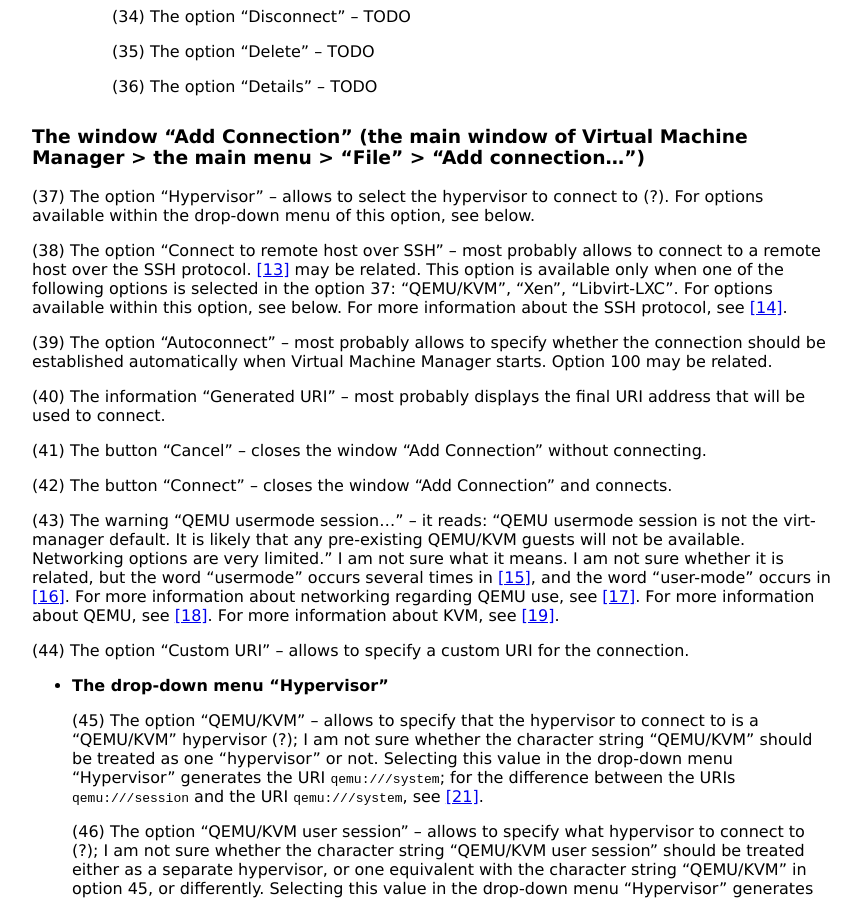
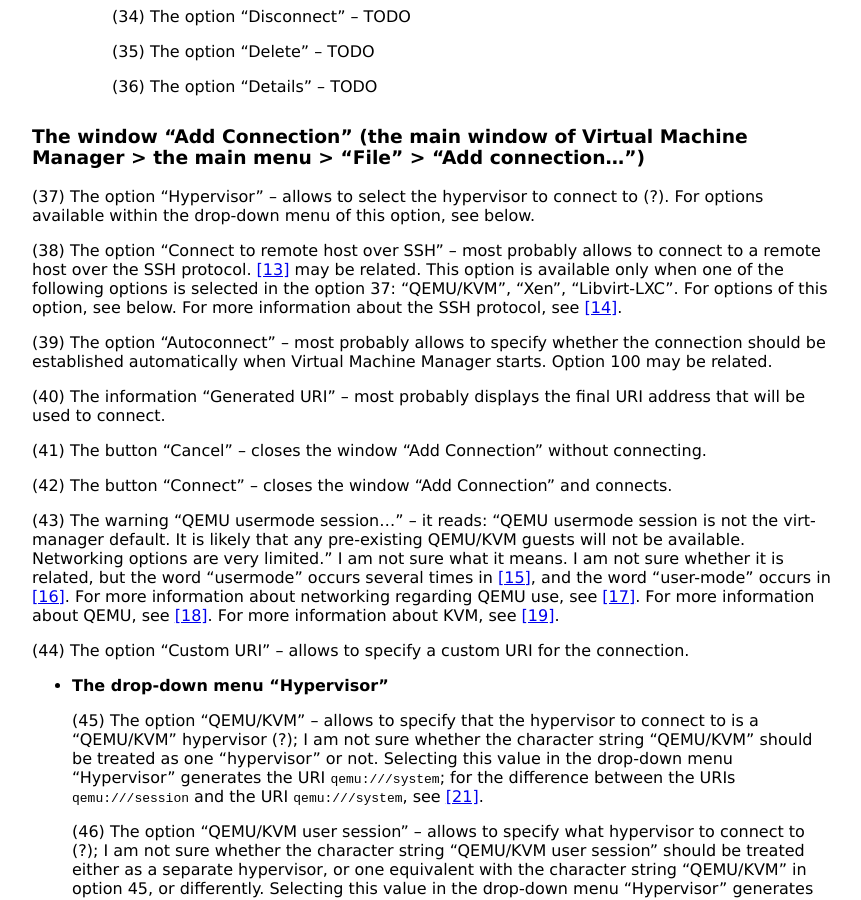
Before and after one commit to DevSilv/DevSilv.github.io, a Jekyll site: the page built from _posts/2021/02/28/2021-02-28-virt-manager-options-and-info.md, in a window 1280 px wide and 900 px high, scrolled down 3345 px. Shown: the whole window, without its empty margins (208-1069 px from the left). Built offline with Jekyll 4.4.1, drawn with Linux system fonts in a browser that asks for light colours; some of the changed text lies outside the part shown.

Commit message:
Change an article
Make the article more consistent.

```diff
--- a/_posts/2021/02/28/2021-02-28-virt-manager-options-and-info.md
+++ b/_posts/2021/02/28/2021-02-28-virt-manager-options-and-info.md
@@ -147,7 +147,7 @@
 
 (37) The option "Hypervisor" – allows to select the hypervisor to connect to (?). For options available within the drop-down menu of this option, see below.
 
-(38) The option "Connect to remote host over SSH" – most probably allows to connect to a remote host over the SSH protocol. [[13]](#13) may be related. This option is available only when one of the following options is selected in the option 37: "QEMU/KVM", "Xen", "Libvirt-LXC". For options available within this option, see below. For more information about the SSH protocol, see [[14]](#14).
+(38) The option "Connect to remote host over SSH" – most probably allows to connect to a remote host over the SSH protocol. [[13]](#13) may be related. This option is available only when one of the following options is selected in the option 37: "QEMU/KVM", "Xen", "Libvirt-LXC". For options of this option, see below. For more information about the SSH protocol, see [[14]](#14).
 
 (39) The option "Autoconnect" – most probably allows to specify whether the connection should be established automatically when Virtual Machine Manager starts. Option 100 may be related.
 
@@ -245,7 +245,7 @@
 
     (75) The option "Customize configuration before install" – TODO
 
-    (76) The option "Network selection" – TODO. For options within this option, see the option 384.
+    (76) The option "Network selection" – TODO. For options of this option, see the option 384.
 
 ### The window "Locate ISO media volume" (the main window of Virtual Machine Manager > the main menu > "File" > "New Virtual Machine" > "Forward" > Browse...")
 
```
